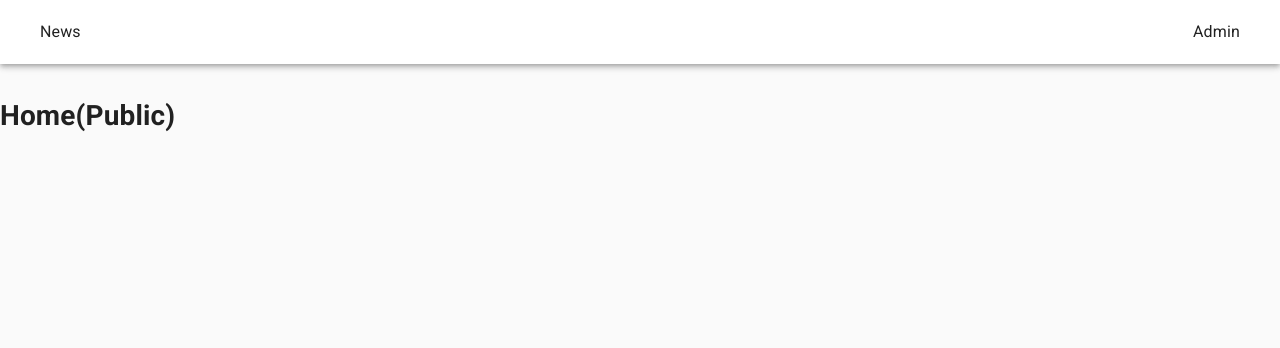
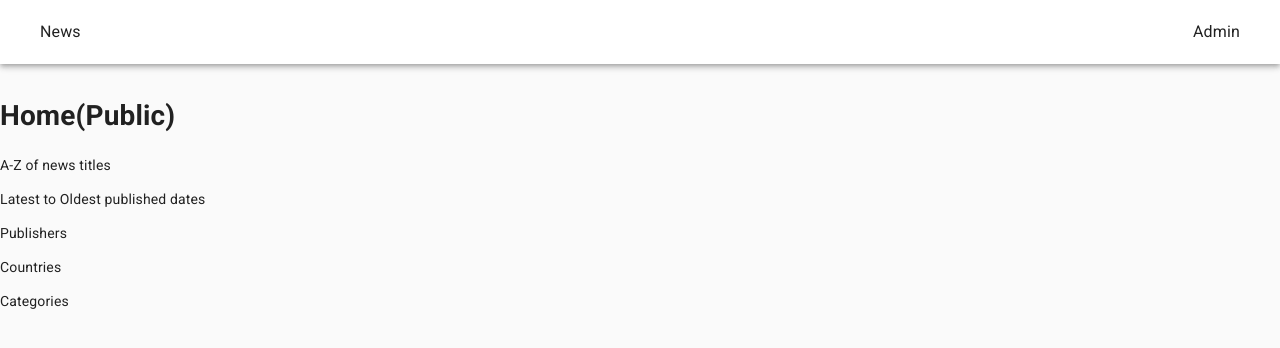
Before and after one commit to jujuriri/news, a React (Create React App) app: page / in a window 1280 px wide. Shown: the top 348 px of the page. Built offline with nearby package versions, Linux system fonts and the light colour scheme; no server answers.

Commit message:
decided the flow of the Homepage

```diff
--- a/src/components/ControlPanel.jsx
+++ b/src/components/ControlPanel.jsx
@@ -15,7 +15,18 @@ function ControlPanel() {
   return (
     <>
       <p>Control Panel</p>
-      <p>Control Panel</p>
+      <p>Publishers</p>
+      <p>Countries</p>
+      <p>Categories</p>
+      <Button
+        className={classes.button}
+        variant="outlined"
+        fullWidth
+        onClick={() => console.log('saved!')}
+      >
+        {/* onClick={() => useFirebase.saveSettings()} */}
+        Save
+      </Button>
       <Button
         className={classes.button}
         variant="outlined"
--- a/src/components/Home.jsx
+++ b/src/components/Home.jsx
@@ -18,6 +18,11 @@ function Home() {
   return (
     <div>
       <h1>Home(Public)</h1>
+      <p>A-Z of news titles</p>
+      <p>Latest to Oldest published dates</p>
+      <p>Publishers</p>
+      <p>Countries</p>
+      <p>Categories</p>
     </div>
   )
 }
--- a/src/components/Login.jsx
+++ b/src/components/Login.jsx
@@ -85,7 +85,9 @@ function Login() {
           variant="outlined"
           className={classes.button}
           fullWidth
-          onClick={() => useFirebase.login(email, pw)}
+          onClick={() => {
+            useFirebase.login(email, pw).catch(err => console.log(err.message))
+          }}
         >
           Login
         </Button>
--- a/src/firebase.js
+++ b/src/firebase.js
@@ -35,7 +35,11 @@ class Firebase {
     })
   }
 
-  // getNews() {
+  // getSettings() {
+  //   return this.db.
+  // }
+
+  // saveSettings() {
   //   return this.db.
   // }
 }
```
